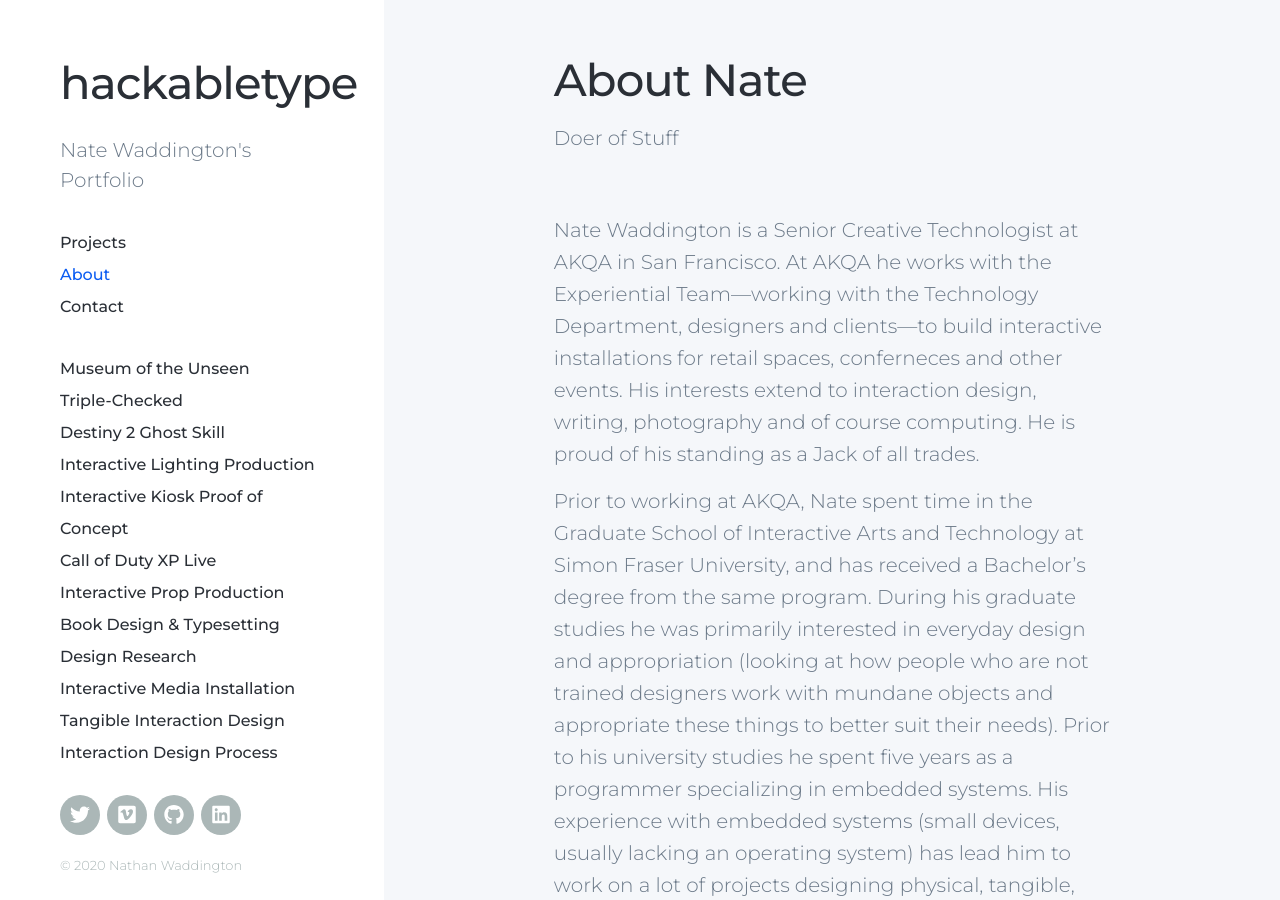
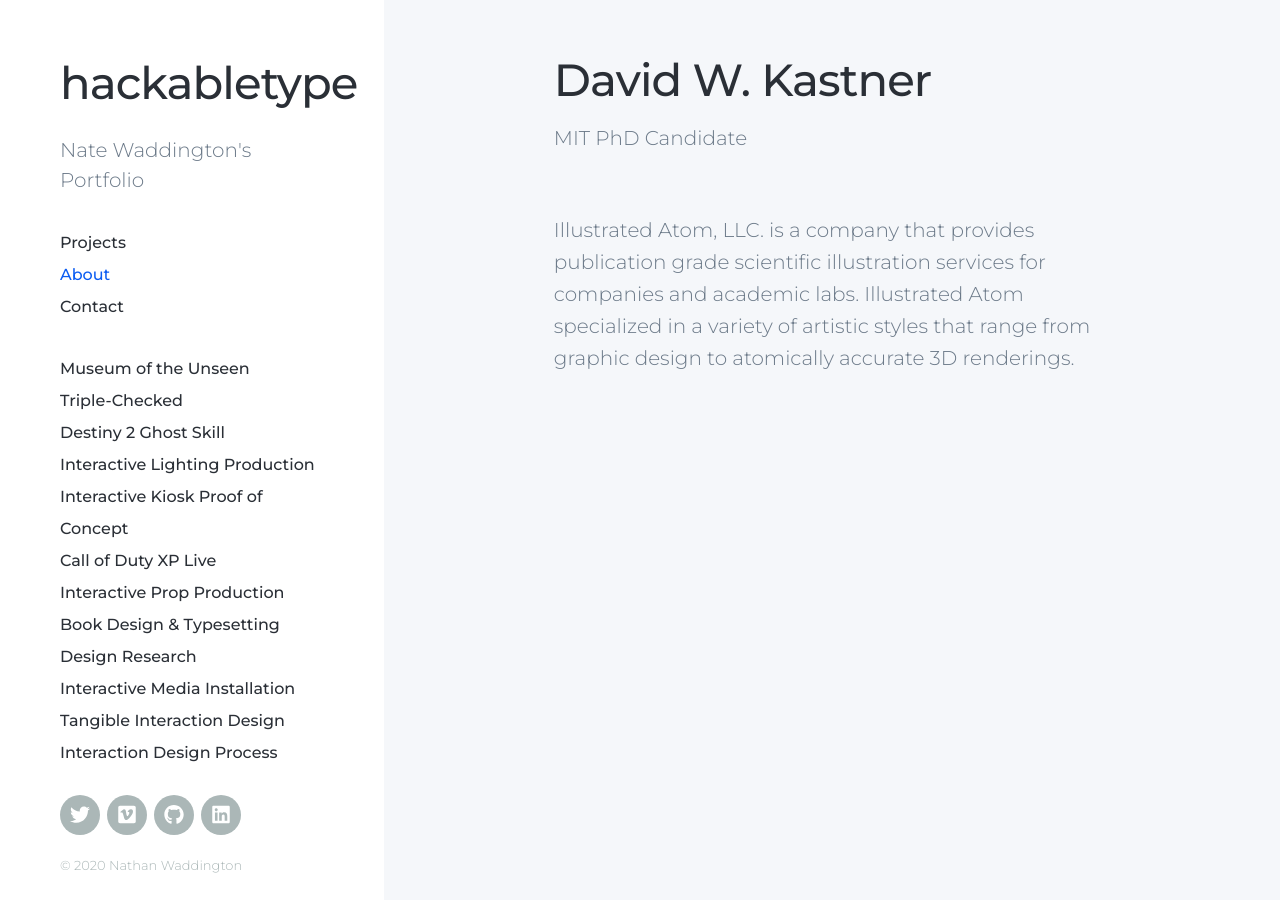
Before and after one commit to davidkastner/illustratedatom, a Jekyll site: the page built from _pages/about.md, in a window 1280 px wide and 900 px high. Built offline with Jekyll 4.4.1, drawn with Linux system fonts in a browser that asks for light colours; nearby versions of some CDN libraries; some of the changed text lies outside the part shown.

Commit message:
Description

```diff
--- a/_pages/about.md
+++ b/_pages/about.md
@@ -1,18 +1,8 @@
 ---
-title: About Nate
-subtitle: Doer of Stuff
-description: Nate Waddington's portfolio & blog.
-featured_image: /images/about/nateicon.png
+title: David W. Kastner
+subtitle: MIT PhD Candidate
+description: Scientific Illustration Company
+featured_image: /images/about/me.png
 ---
 
-Nate Waddington is a Senior Creative Technologist at AKQA in San Francisco.
-At AKQA he works with the Experiential Team—working with the Technology Department, designers and clients—to build interactive installations for retail spaces, conferneces and other events.
-His interests extend to interaction design, writing, photography and of course computing.
-He is proud of his standing as a Jack of all trades.
-
-Prior to working at AKQA, Nate spent time in the Graduate School of Interactive Arts and Technology at Simon Fraser University, and has received a Bachelor's degree from the same program.
-During his graduate studies he was primarily interested in everyday design and appropriation (looking at how people who are not trained designers work with mundane objects and appropriate these things to better suit their needs).
-Prior to his university studies he spent five years as a programmer specializing in embedded systems.
-His experience with embedded systems (small devices, usually lacking an operating system) has lead him to work on a lot of projects designing physical, tangible, and mobile devices.
-
-For more information about Nathan and his experience, take a look at his [LinkedIn profile](https://www.linkedin.com/in/nate-double-u/), or you can [contact him here](/contact), he'd be happy to hear from you.
+Illustrated Atom, LLC. is a company that provides publication grade scientific illustration services for companies and academic labs. Illustrated Atom specialized in a variety of artistic styles that range from graphic design to atomically accurate 3D renderings.
```
Also changed, not shown: images/about/me.png (renamed from images/about/nateicon.png).
